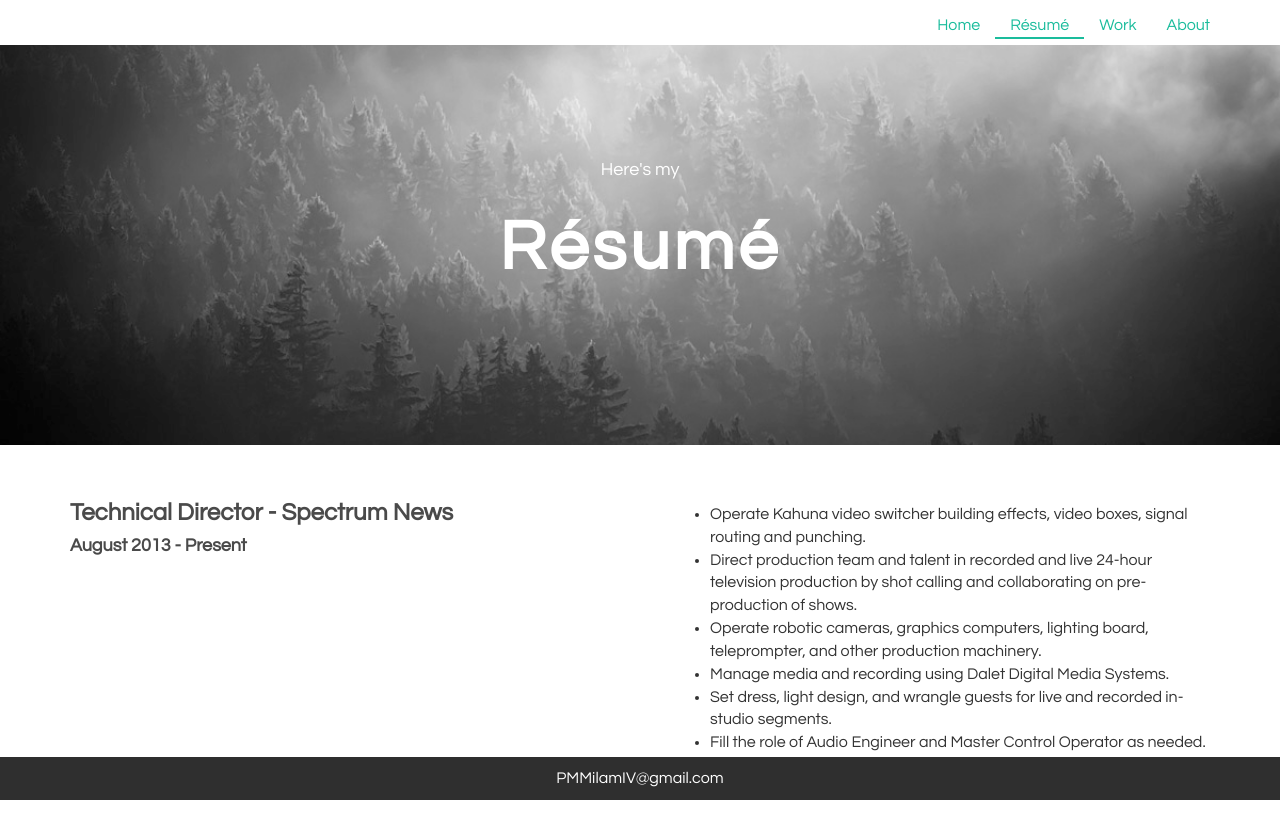
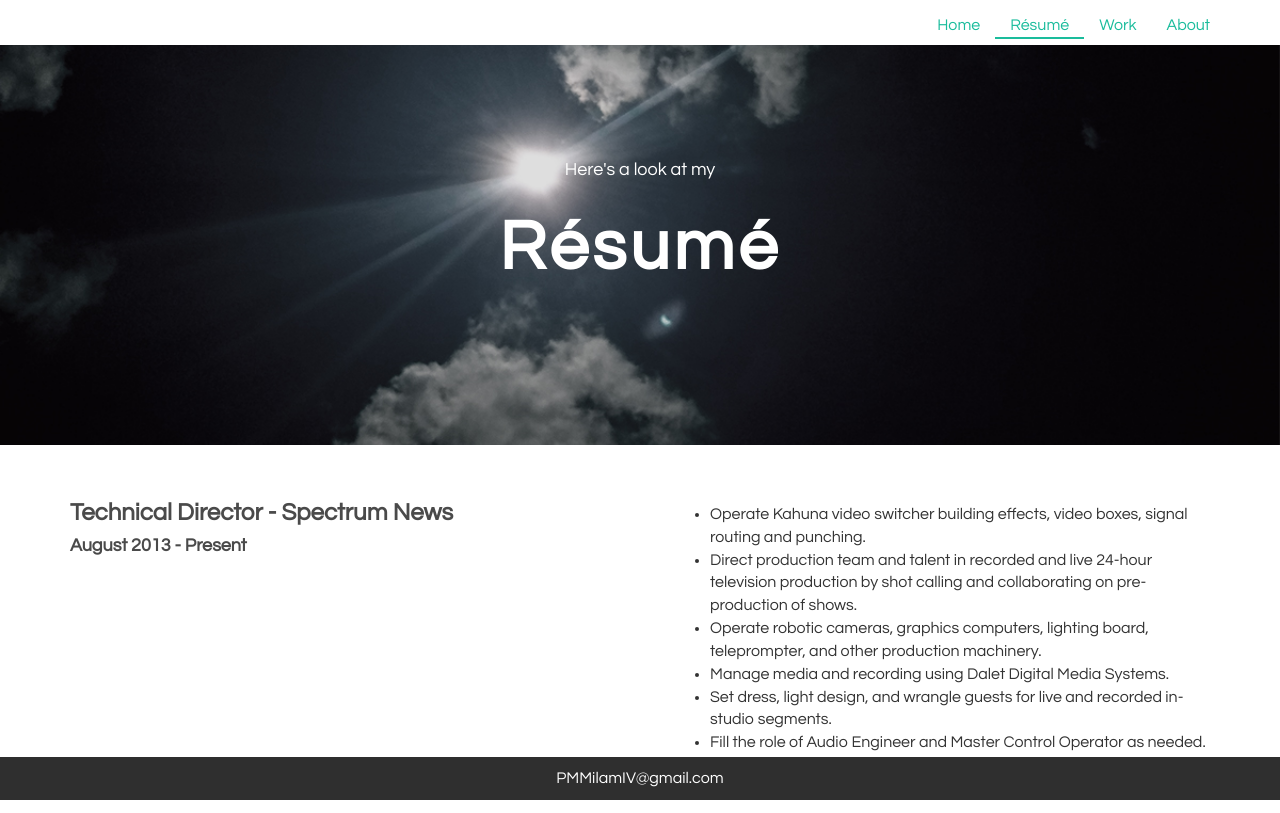
Before and after one commit to pmmiv/mediaPortfolio, a plain HTML site: page resume.html in a window 1280 px wide. Shown: the top 813 px of the page. Drawn offline with Linux system fonts and the light colour scheme.

Commit message:
changed banner img

```diff
--- a/assets/css/style.css
+++ b/assets/css/style.css
@@ -118,7 +118,7 @@ h1, h2, h3, h4, h5, h6 {
    ========================================================================== */
 
 #headerwrap {
-	background: url(../img/back.jpg) no-repeat center top;
+	background: url(../img/back2color.jpg) no-repeat center top;
 	margin-top: 45px;
 	padding-top: 105px;
 	text-align:center;
--- a/resume.html
+++ b/resume.html
@@ -33,7 +33,7 @@
       	    <div class="container">
       			<div class="row">
       				<div class="col-lg-6 col-lg-offset-3">
-      					<h4>Here's my</h4>
+      					<h4>Here's a look at my</h4>
       					<h1>Résumé</h1>
                 <h4></h>
       				</div>
```
Also changed, not shown: assets/img/back2.jpg (added), assets/img/back2color.jpg (added).
